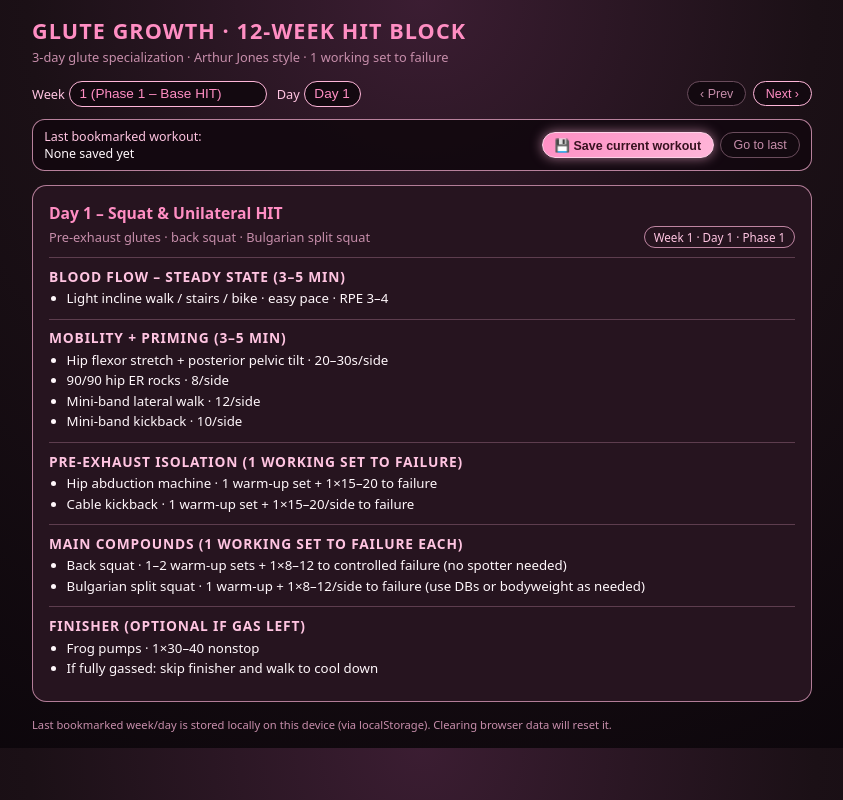
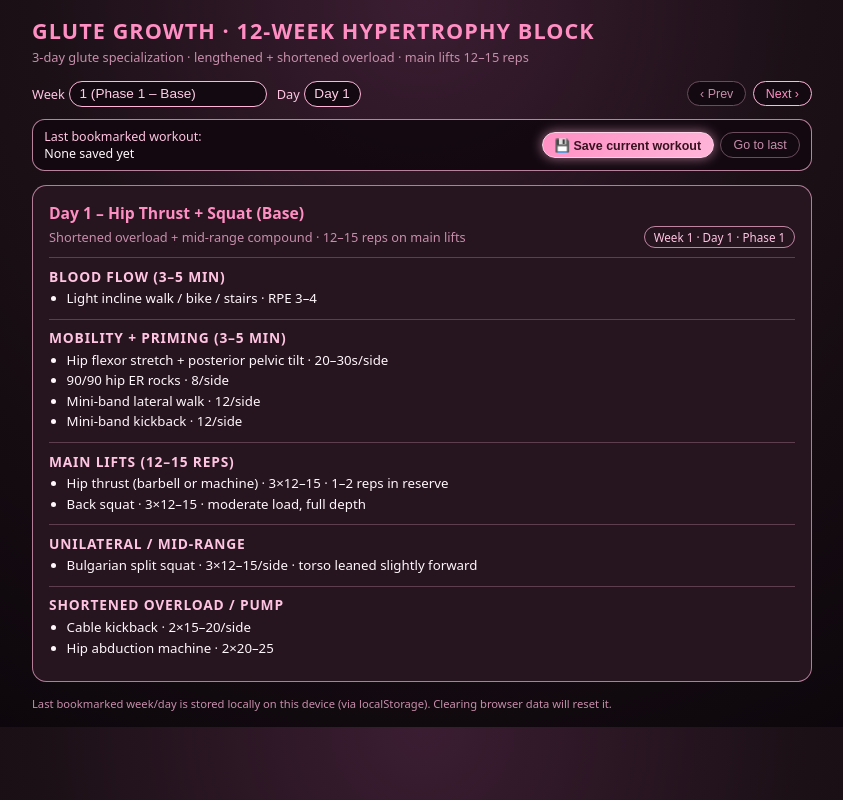
Before and after one commit to airframes120/12wk_glute, a plain HTML site: page index.html in a window 1280 px wide. Shown: the whole page, without its empty margins (218-1061 px from the left). Drawn offline with Linux system fonts and the light colour scheme.

Commit message:
Change program title and update workout details
Updated the program title and descriptions to reflect changes from 'HIT Block' to 'Hypertrophy Block'. Adjusted workout details and phases to align with hypertrophy training principles.

```diff
--- a/index.html
+++ b/index.html
@@ -2,7 +2,7 @@
 <html lang="en">
 <head>
   <meta charset="UTF-8" />
-  <title>Glute Growth – 12 Week HIT Block</title>
+  <title>Glute Growth – 12 Week Hypertrophy Block</title>
   <meta name="viewport" content="width=device-width, initial-scale=1" />
   <style>
     :root {
@@ -78,7 +78,7 @@
       border-radius: 999px;
       border: 1px solid var(--border);
       background: #130910;
-      color: var(--accent);
+      color: #ffcee6;
       font-size: 0.85rem;
       outline: none;
       appearance: none;
@@ -269,9 +269,9 @@
 <body>
   <div class="app">
     <header>
-      <h1>Glute Growth · 12-Week HIT Block</h1>
+      <h1>Glute Growth · 12-Week Hypertrophy Block</h1>
       <div class="subtitle">
-        3-day glute specialization · Arthur Jones style · 1 working set to failure
+        3-day glute specialization · lengthened + shortened overload · main lifts 12–15 reps
       </div>
     </header>
 
@@ -281,10 +281,10 @@
         <label>
           Week
           <select id="weekSelect">
-            <option value="1">1 (Phase 1 – Base HIT)</option>
-            <option value="2">2 (Phase 1 – Base HIT)</option>
-            <option value="3">3 (Phase 1 – Base HIT)</option>
-            <option value="4">4 (Phase 1 – Base HIT)</option>
+            <option value="1">1 (Phase 1 – Base)</option>
+            <option value="2">2 (Phase 1 – Base)</option>
+            <option value="3">3 (Phase 1 – Base)</option>
+            <option value="4">4 (Phase 1 – Base)</option>
             <option value="5">5 (Phase 2 – Overload)</option>
             <option value="6">6 (Phase 2 – Overload)</option>
             <option value="7">7 (Phase 2 – Overload)</option>
@@ -340,7 +340,7 @@
     // -------------------------
     // BOOKMARK STORAGE
     // -------------------------
-    const BOOKMARK_KEY = "gluteHITProgramLastWorkout";
+    const BOOKMARK_KEY = "gluteHypertrophyProgramLastWorkout";
 
     function saveBookmark() {
       const week = parseInt(weekSelect.value, 10);
@@ -381,20 +381,20 @@
     }
 
     // -------------------------
-    // PROGRAM DATA – ARTHUR JONES GLUTE HIT
+    // PROGRAM DATA – 12–15 REP MAIN LIFTS, EVIDENCE-BASED
     // 3 phases mapped by week
     // -------------------------
 
     const gluteProgram = {
-      1: { // PHASE 1 – WEEKS 1–4 (Base HIT, learning failure, technique)
+      1: { // PHASE 1 – WEEKS 1–4 (Base hypertrophy, main lifts 3×12–15)
         1: {
-          title: "Day 1 – Squat & Unilateral HIT",
-          focus: "Pre-exhaust glutes · back squat · Bulgarian split squat",
+          title: "Day 1 – Hip Thrust + Squat (Base)",
+          focus: "Shortened overload + mid-range compound · 12–15 reps on main lifts",
           blocks: [
             {
-              name: "Blood Flow – Steady State (3–5 min)",
+              name: "Blood Flow (3–5 min)",
               items: [
-                "Light incline walk / stairs / bike · easy pace · RPE 3–4"
+                "Light incline walk / bike / stairs · RPE 3–4"
               ]
             },
             {
@@ -403,123 +403,79 @@
                 "Hip flexor stretch + posterior pelvic tilt · 20–30s/side",
                 "90/90 hip ER rocks · 8/side",
                 "Mini-band lateral walk · 12/side",
-                "Mini-band kickback · 10/side"
+                "Mini-band kickback · 12/side"
               ]
             },
             {
-              name: "Pre-Exhaust Isolation (1 working set to failure)",
+              name: "Main Lifts (12–15 reps)",
               items: [
-                "Hip abduction machine · 1 warm-up set + 1×15–20 to failure",
-                "Cable kickback · 1 warm-up set + 1×15–20/side to failure"
+                "Hip thrust (barbell or machine) · 3×12–15 · 1–2 reps in reserve",
+                "Back squat · 3×12–15 · moderate load, full depth"
               ]
             },
             {
-              name: "Main Compounds (1 working set to failure each)",
+              name: "Unilateral / Mid-Range",
               items: [
-                "Back squat · 1–2 warm-up sets + 1×8–12 to controlled failure (no spotter needed)",
-                "Bulgarian split squat · 1 warm-up + 1×8–12/side to failure (use DBs or bodyweight as needed)"
+                "Bulgarian split squat · 3×12–15/side · torso leaned slightly forward"
               ]
             },
             {
-              name: "Finisher (Optional if gas left)",
+              name: "Shortened Overload / Pump",
               items: [
-                "Frog pumps · 1×30–40 nonstop",
-                "If fully gassed: skip finisher and walk to cool down"
+                "Cable kickback · 2×15–20/side",
+                "Hip abduction machine · 2×20–25"
               ]
             }
           ]
         },
         2: {
-          title: "Day 2 – Hinge & Hack HIT",
-          focus: "Pre-exhaust · RDL · hack squat glute stance",
+          title: "Day 2 – RDL + Lunge (Base)",
+          focus: "Lengthened overload focus · 12–15 reps on main lifts",
           blocks: [
             {
-              name: "Blood Flow – Steady State (3–5 min)",
+              name: "Blood Flow (3–5 min)",
               items: [
-                "Bike or incline walk · easy pace · RPE 3–4"
+                "Incline walk or easy jog · RPE 3–4"
               ]
             },
             {
               name: "Mobility + Priming",
               items: [
+                "Hamstring walkouts or toe touches · 8–10 reps",
                 "Hip flexor stretch · 20–30s/side",
-                "Hamstring walkouts or toe reaches · 8–10 reps",
-                "Banded hip hinge · 10 reps"
+                "Banded hip hinge pattern · 10–12 reps"
               ]
             },
             {
-              name: "Pre-Exhaust Isolation",
+              name: "Main Lifts (12–15 reps)",
               items: [
-                "45° back extension (glute bias) · 1 warm-up + 1×15–20 to failure",
-                "Seated hip abduction · 1×20 to failure"
+                "Romanian deadlift (RDL) · 3×12–15 · deep stretch, slow eccentric",
+                "Long-stride walking lunge (glute bias) · 3×12–15/side"
               ]
             },
             {
-              name: "Main Compounds",
+              name: "Unilateral / Step Work",
               items: [
-                "Romanian deadlift (RDL) · 1–2 warm-up sets + 1×8–12 to failure (3–4s eccentric)",
-                "Hack squat (feet higher, glute stance) · 1 warm-up + 1×8–12 to failure"
+                "Step-up (glute drive) · 2×12–15/side · drive through heel, control down"
               ]
             },
             {
-              name: "Optional Glute Pump",
+              name: "Shortened Overload",
               items: [
-                "Glute bridge (bodyweight or light load) · 1×20–30 to burn"
+                "Glute bridge (bodyweight or light load) · 2×20",
+                "Optional: banded abduction · 1–2×20–25"
               ]
             }
           ]
         },
         3: {
-          title: "Day 3 – Bridge & Volume HIT",
-          focus: "Heavy hip thrust/bridge · low volume · max tension",
-          blocks: [
-            {
-              name: "Blood Flow – Steady State",
-              items: [
-                "Light jog / bike / incline walk · 3–5 min"
-              ]
-            },
-            {
-              name: "Mobility + Priming",
-              items: [
-                "Hip flexor stretch · 20–30s/side",
-                "Mini-band lateral walk · 12/side",
-                "Mini-band kickback · 10/side"
-              ]
-            },
-            {
-              name: "Pre-Exhaust",
-              items: [
-                "Hip abduction machine · 1×15–20 to failure"
-              ]
-            },
-            {
-              name: "Main Compounds",
-              items: [
-                "Hip thrust (barbell or machine) · 1–2 warm-ups + 1×8–12 to failure + 3–5 partials at top",
-                "Back squat (lighter than Day 1) · 1×10–15 to deep controlled fatigue"
-              ]
-            },
-            {
-              name: "Finisher",
-              items: [
-                "Standing band abductions · 1×20/side",
-                "Walk and breathe 3–5 min to cool down"
-              ]
-            }
-          ]
-        }
-      },
-
-      2: { // PHASE 2 – WEEKS 5–8 (Overload: heavier loads, slightly lower reps)
-        1: {
-          title: "Day 1 – Heavy Squat & Split Squat HIT",
-          focus: "Back squat and Bulgarian split squat heavier, 6–9 reps",
+          title: "Day 3 – Hack Squat + Bridge (Base)",
+          focus: "Hack squat glute stance + bridge volume · 12–15 rep range",
           blocks: [
             {
               name: "Blood Flow",
               items: [
-                "Incline walk / bike · 3–5 min · RPE 3–4"
+                "Bike or elliptical · 3–5 min · easy"
               ]
             },
             {
@@ -527,71 +483,37 @@
               items: [
                 "Hip flexor stretch · 20–30s/side",
                 "90/90 ER rocks · 8/side",
-                "Mini-band lateral walk · 10/side"
+                "Mini-band lateral walk · 10–12/side"
               ]
             },
             {
-              name: "Pre-Exhaust Isolation",
+              name: "Main Lifts (12–15 reps)",
               items: [
-                "Hip abduction machine · 1 warm-up + 1×15–20 to failure"
+                "Hack squat (feet higher, glute stance) · 3×12–15",
+                "Barbell or machine glute bridge · 3×12–15"
               ]
             },
             {
-              name: "Main Compounds",
+              name: "Unilateral / Hinge",
               items: [
-                "Back squat · 1–2 warm-ups + 1×6–9 to hard technical failure",
-                "Bulgarian split squat · 1 warm-up + 1×8–10/side to failure"
+                "Kickstand RDL · 2×12–15/side"
               ]
             },
             {
-              name: "Optional Accessory",
+              name: "Pump / Shortened Overload",
               items: [
-                "Leg press (glute stance) · 1×10–15 to failure OR skip if crushed"
+                "Hip abduction machine · 2–3×20",
+                "Frog pumps · 1–2×25–30"
               ]
             }
           ]
-        },
-        2: {
-          title: "Day 2 – RDL & Hack Squat Overload",
-          focus: "RDL and hack squat as main heavy drivers",
-          blocks: [
-            {
-              name: "Blood Flow",
-              items: [
-                "Bike or rower · 3–5 min · easy"
-              ]
-            },
-            {
-              name: "Mobility + Priming",
-              items: [
-                "Hamstring stretch / walkouts · 8–10 reps",
-                "Banded hip hinge · 10 reps"
-              ]
-            },
-            {
-              name: "Pre-Exhaust",
-              items: [
-                "45° back extension (glute bias) · 1×15–20 to failure"
-              ]
-            },
-            {
-              name: "Main Compounds",
-              items: [
-                "RDL · 1–2 warm-ups + 1×6–9 to failure (slow eccentric)",
-                "Hack squat · 1 warm-up + 1×8–10 to failure"
-              ]
-            },
-            {
-              name: "Optional Single-Leg",
-              items: [
-                "Walking lunge (long stride) · 1×10–12/side to deep fatigue or skip if CNS/legs toast"
-              ]
-            }
-          ]
-        },
-        3: {
-          title: "Day 3 – Hip Thrust & Back Squat Pump",
-          focus: "Thrust as main driver · squat pump set",
+        }
+      },
+
+      2: { // PHASE 2 – WEEKS 5–8 (Overload: same reps, slightly heavier, more total sets)
+        1: {
+          title: "Day 1 – Hip Thrust + Back Squat (Overload)",
+          focus: "Heavier loads within 12–15 reps · increased total sets",
           blocks: [
             {
               name: "Blood Flow",
@@ -603,114 +525,117 @@
               name: "Mobility + Priming",
               items: [
                 "Hip flexor stretch · 20–30s/side",
-                "Mini-band lateral walk · 10/side",
-                "Mini-band kickback · 10/side"
+                "90/90 ER rocks · 8/side",
+                "Mini-band lateral walk · 12/side",
+                "Mini-band kickback · 12/side"
               ]
             },
             {
-              name: "Pre-Exhaust",
+              name: "Main Lifts (12–15 reps)",
               items: [
-                "Hip abduction machine · 1×15–20 to failure"
+                "Hip thrust · 4×12–15 · aim to add load from Phase 1",
+                "Back squat · 3–4×12–15 · controlled tempo"
               ]
             },
             {
-              name: "Main Compounds",
+              name: "Unilateral",
               items: [
-                "Hip thrust · 1–2 warm-ups + 1×6–9 to failure + 3–5 partials",
-                "Back squat (pump) · 1×10–15 at ~70% of Day 1 load to deep burn"
+                "Bulgarian split squat · 3×12–15/side"
               ]
             },
             {
-              name: "Optional Finisher",
+              name: "Shortened Overload",
               items: [
-                "Frog pumps · 1×40–50 nonstop"
+                "Cable kickback · 2×15–20/side",
+                "Hip abduction machine · 2–3×20"
+              ]
+            }
+          ]
+        },
+        2: {
+          title: "Day 2 – RDL + Lunge (Overload)",
+          focus: "Lengthened overload progression · same 12–15 rep range",
+          blocks: [
+            {
+              name: "Blood Flow",
+              items: [
+                "Easy jog / incline walk · 3–5 min"
+              ]
+            },
+            {
+              name: "Mobility + Priming",
+              items: [
+                "Hamstring walkouts · 8–10 reps",
+                "Hip flexor stretch · 20–30s/side",
+                "Banded hip hinge · 10–12 reps"
+              ]
+            },
+            {
+              name: "Main Lifts (12–15 reps)",
+              items: [
+                "RDL · 4×12–15 · progress load week to week",
+                "Long-stride walking lunge · 3×12–15/side"
+              ]
+            },
+            {
+              name: "Unilateral / Step",
+              items: [
+                "Lateral step-up · 2×12–15/side"
+              ]
+            },
+            {
+              name: "Shortened Overload",
+              items: [
+                "Glute bridge or cable pull-through · 2×15–20"
+              ]
+            }
+          ]
+        },
+        3: {
+          title: "Day 3 – Hack Squat + Bridge (Overload)",
+          focus: "Hack squat & bridge as main mechanical drivers",
+          blocks: [
+            {
+              name: "Blood Flow",
+              items: [
+                "Bike / stairmill · 3–5 min"
+              ]
+            },
+            {
+              name: "Mobility + Priming",
+              items: [
+                "Hip flexor stretch · 20–30s/side",
+                "Mini-band lateral walk · 12/side"
+              ]
+            },
+            {
+              name: "Main Lifts (12–15 reps)",
+              items: [
+                "Hack squat · 4×12–15",
+                "Barbell or machine glute bridge · 3–4×12–15"
+              ]
+            },
+            {
+              name: "Unilateral / Hinge",
+              items: [
+                "Kickstand RDL or single-leg RDL · 2×12–15/side"
+              ]
+            },
+            {
+              name: "Pump Work",
+              items: [
+                "Hip abduction machine · 3×20",
+                "Frog pumps · 1–2×30"
               ]
             }
           ]
         }
       },
 
-      3: { // PHASE 3 – WEEKS 9–12 (Intensification: advanced HIT – slower eccentrics, rest-pause)
+      3: { // PHASE 3 – WEEKS 9–12 (Intensification: same reps, more density, slight tempo focus)
         1: {
-          title: "Day 1 – Advanced Squat HIT (Rest-Pause)",
-          focus: "Back squat with HIT techniques · maintain safety",
-          blocks: [
-            {
-              name: "Blood Flow",
-              items: [
-                "Light SSC (walk / bike) · 3–5 min"
-              ]
-            },
-            {
-              name: "Mobility + Priming",
-              items: [
-                "Hip flexor stretch · 20–30s/side",
-                "90/90 ER rocks · 8/side",
-                "Mini-band lateral walk · 10/side"
-              ]
-            },
-            {
-              name: "Pre-Exhaust",
-              items: [
-                "Hip abduction machine · 1×15–20 to failure"
-              ]
-            },
-            {
-              name: "Main Compounds (HIT style)",
-              items: [
-                "Back squat · 1–2 warm-ups + 1×6–9 to failure, then 10–15s rest, then 2–3 extra reps (rest-pause)",
-                "Bulgarian split squat · 1×8–10/side to failure with 3–4s eccentric"
-              ]
-            },
-            {
-              name: "Optional Finisher",
-              items: [
-                "Bodyweight walking lunge · 1×20 total steps (slow) if you still have control"
-              ]
-            }
-          ]
-        },
-        2: {
-          title: "Day 2 – Advanced Hinge & Hack HIT",
-          focus: "RDL & hack squat with slow tempo",
-          blocks: [
-            {
-              name: "Blood Flow",
-              items: [
-                "Bike / rower · 3–5 min"
-              ]
-            },
-            {
-              name: "Mobility + Priming",
-              items: [
-                "Hamstring stretch / walkouts · 8–10 reps",
-                "Banded hip hinge · 10 reps"
-              ]
-            },
-            {
-              name: "Pre-Exhaust",
-              items: [
-                "45° back extension (glute bias) · 1×15–20 to failure"
-              ]
-            },
-            {
-              name: "Main Compounds (Slow Tempo)",
-              items: [
-                "RDL · 1–2 warm-ups + 1×6–9 to failure with 3–4s eccentric each rep",
-                "Hack squat · 1×8–10 to failure with 2–3s eccentric and no lockout at top"
-              ]
-            },
-            {
-              name: "Optional Isolation",
-              items: [
-                "Cable kickback · 1×20/side to burn if still safe"
-              ]
-            }
-          ]
-        },
-        3: {
-          title: "Day 3 – Hip Thrust Peak HIT",
-          focus: "Single all-out thrust set + high-rep pump",
+          title: "Day 1 – Hip Thrust + Squat (Intensification)",
+          focus: "Same 12–15 rep range · shorter rest · tempo emphasis",
           blocks: [
             {
               name: "Blood Flow",
@@ -722,28 +647,108 @@
               name: "Mobility + Priming",
               items: [
                 "Hip flexor stretch · 20–30s/side",
-                "Mini-band lateral walk · 10/side",
-                "Mini-band kickback · 10/side"
+                "90/90 ER rocks · 8/side",
+                "Mini-band lateral walk · 12/side",
+                "Mini-band kickback · 12/side"
               ]
             },
             {
-              name: "Pre-Exhaust",
+              name: "Main Lifts (12–15 reps)",
               items: [
-                "Hip abduction machine · 1×15–20 to failure"
+                "Hip thrust · 4×12–15 · 2–3s eccentric, hard squeeze at top",
+                "Back squat · 3–4×12–15 · controlled tempo, 60–90s rest"
               ]
             },
             {
-              name: "Main Compounds",
+              name: "Unilateral",
               items: [
-                "Hip thrust · 1–2 warm-ups + 1×6–9 to failure, 3–5 partials, then 10–15s hold at top",
-                "Back squat (very light) · 1×15–20 focusing on blood flow, not load"
+                "Bulgarian split squat · 3×12–15/side · last set close to failure"
               ]
             },
             {
-              name: "Final Pump",
+              name: "Shortened Overload",
               items: [
-                "Frog pumps · 1×50",
-                "Standing band abduction · 1×30/side"
+                "Cable kickback · 2×15–20/side",
+                "Hip abduction machine · 2–3×20–25"
+              ]
+            }
+          ]
+        },
+        2: {
+          title: "Day 2 – RDL + Lunge (Intensification)",
+          focus: "Lengthened + unilateral with density focus",
+          blocks: [
+            {
+              name: "Blood Flow",
+              items: [
+                "Easy jog / bike · 3–5 min"
+              ]
+            },
+            {
+              name: "Mobility + Priming",
+              items: [
+                "Hamstring walkouts · 8–10",
+                "Hip flexor stretch · 20–30s/side",
+                "Banded hip hinge · 10–12"
+              ]
+            },
+            {
+              name: "Main Lifts (12–15 reps)",
+              items: [
+                "RDL · 4×12–15 · slow stretch, 60–90s rest",
+                "Long-stride walking lunge · 3×12–15/side"
+              ]
+            },
+            {
+              name: "Unilateral / Step",
+              items: [
+                "Step-up or lateral step-up · 2×12–15/side"
+              ]
+            },
+            {
+              name: "Shortened Overload",
+              items: [
+                "Glute bridge · 2×15–20",
+                "Optional band abduction · 1×25–30"
+              ]
+            }
+          ]
+        },
+        3: {
+          title: "Day 3 – Hack Squat + Bridge (Intensification)",
+          focus: "High-tension sets · same 12–15 reps · glute pump finisher",
+          blocks: [
+            {
+              name: "Blood Flow",
+              items: [
+                "Bike / stairmill · 3–5 min"
+              ]
+            },
+            {
+              name: "Mobility + Priming",
+              items: [
+                "Hip flexor stretch · 20–30s/side",
+                "Mini-band lateral walk · 12/side"
+              ]
+            },
+            {
+              name: "Main Lifts (12–15 reps)",
+              items: [
+                "Hack squat · 4×12–15 · focus on tension, not speed",
+                "Glute bridge · 3–4×12–15"
+              ]
+            },
+            {
+              name: "Unilateral / Hinge",
+              items: [
+                "Kickstand or single-leg RDL · 2×12–15/side"
+              ]
+            },
+            {
+              name: "Pump / Finisher",
+              items: [
+                "Hip abduction machine · 3×20–25",
+                "Frog pumps · 1–2×30–40"
               ]
             }
           ]
```
